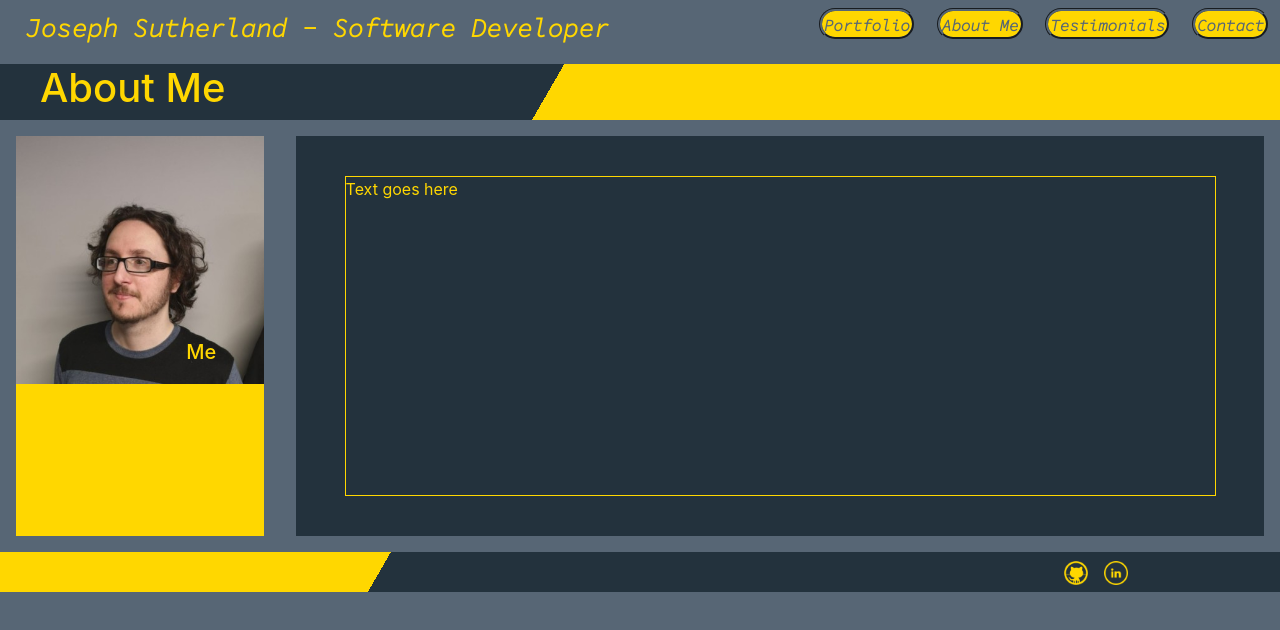
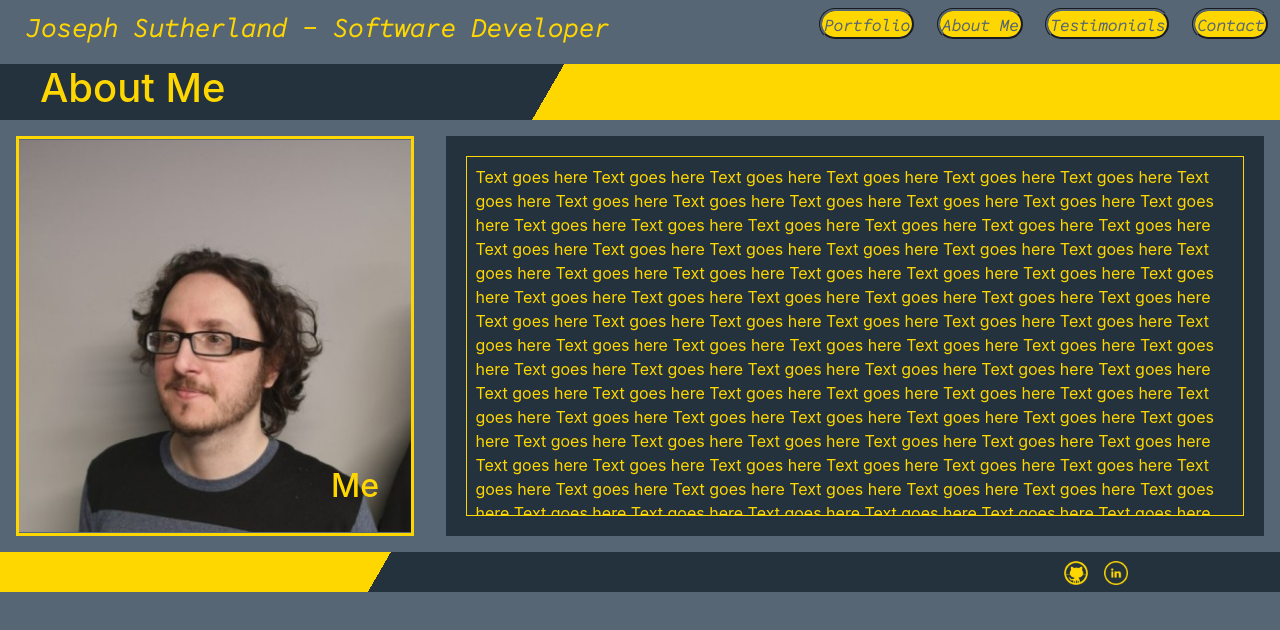
Before and after one commit to onitwin/portfoilio, a React (Create React App) app: page /about in a window 1280 px wide. Shown: the top 630 px of the page. Built offline with nearby package versions, Linux system fonts and the light colour scheme.

Commit message:
added about me page

```diff
--- a/src/me/MyBackground.js
+++ b/src/me/MyBackground.js
@@ -10,13 +10,84 @@ const MyBackground=()=>{
     <div className="image-wrapper">
     <img className="sidebar-image" src ="images/me.jpeg"/>
     <figcaption className="about-tag">
-    <h5>Me</h5>
+    <h5 className="about-me-descriptor">Me</h5>
     </figcaption>
     </div>
     </div>
     <main className="article-wrap">
     <article className="about-me-text">
+    Text goes here   Text goes here
+    Text goes here   Text goes here  Text goes here
+    Text goes here  Text goes here  Text goes here
     Text goes here
+    Text goes here  Text goes here
+     Text goes here  Text goes here
+     Text goes here  Text goes here
+     Text goes here  Text goes here
+     Text goes here   Text goes here
+     Text goes here   Text goes here  Text goes here
+     Text goes here  Text goes here  Text goes here
+     Text goes here
+     Text goes here  Text goes here
+      Text goes here  Text goes here
+      Text goes here  Text goes here
+      Text goes here  Text goes here
+      Text goes here   Text goes here
+      Text goes here   Text goes here  Text goes here
+      Text goes here  Text goes here  Text goes here
+      Text goes here
+      Text goes here  Text goes here
+       Text goes here  Text goes here
+       Text goes here  Text goes here
+       Text goes here  Text goes here
+       Text goes here   Text goes here
+       Text goes here   Text goes here  Text goes here
+       Text goes here  Text goes here  Text goes here
+       Text goes here
+       Text goes here  Text goes here
+        Text goes here  Text goes here
+        Text goes here  Text goes here
+        Text goes here  Text goes here
+        Text goes here   Text goes here
+        Text goes here   Text goes here  Text goes here
+        Text goes here  Text goes here  Text goes here
+        Text goes here
+        Text goes here  Text goes here
+         Text goes here  Text goes here
+         Text goes here  Text goes here
+         Text goes here  Text goes here
+         Text goes here   Text goes here
+         Text goes here   Text goes here  Text goes here
+         Text goes here  Text goes here  Text goes here
+         Text goes here
+         Text goes here  Text goes here
+          Text goes here  Text goes here
+          Text goes here  Text goes here
+          Text goes here  Text goes here
+          Text goes here  Text goes here
+           Text goes here  Text goes here
+           Text goes here  Text goes here
+           Text goes here  Text goes here
+           Text goes here   Text goes here
+           Text goes here   Text goes here  Text goes here
+           Text goes here  Text goes here  Text goes here
+           Text goes here
+           Text goes here  Text goes here
+            Text goes here  Text goes here
+            Text goes here  Text goes here
+            Text goes here  Text goes here
+            Text goes here  Text goes here
+             Text goes here  Text goes here
+             Text goes here  Text goes here
+             Text goes here  Text goes here
+             Text goes here   Text goes here
+             Text goes here   Text goes here  Text goes here
+             Text goes here  Text goes here  Text goes here
+             Text goes here
+             Text goes here  Text goes here
+              Text goes here  Text goes here
+              Text goes here  Text goes here
+              Text goes here  Text goes here
     </article>
     </main>
     </div>
--- a/src/me/myBackgroundStyle.scss
+++ b/src/me/myBackgroundStyle.scss
@@ -9,32 +9,32 @@ display: block;
   display: inline-flex;
   width:100%;
   .about-me-sidebar{
+    border:3px $detailColor solid;
     margin: 1em;
-    display: block;
-    width:20%;
-    height: 50vh;
-    background-color: $detailColor;
+    display: flex;
+    width:50vh;
+    height:50vh;
     .image-wrapper{
       position: relative;
+      display: flex;
+      justify-content: center;
+      align-items:center;
       .sidebar-image{
-      display: block;
-      margin-left: auto;
-      margin-right: auto;
-      background-color:$background;
-      width:100%;
-      margin-bottom: 0;
-      padding: 0;
+      width:49vh;
+      height:49vh;
       }
       .about-tag{
         display:flex;
         position:absolute;
         color: $detailColor;
-        font-size:1.5em;
         width:100%;
         justify-content: flex-end;
         align-items: center;
         padding-right: 2em;
         bottom: 5%;
+        .about-me-descriptor{
+          font-size: 2em;
+        }
       }
     }
 
@@ -46,12 +46,54 @@ display: block;
     display: flex;
     justify-content: center;
     align-items: center;
+    height:50vh;
     .about-me-text{
       border:1px solid gold;
-      width:90%;
-      height: 80%;
+      width:95%;
+      height: 90%;
+      padding:.5em;
+      overflow: scroll;
       color: $detailColor;
     }
   }
 }
 }
+
+
+@media screen and (max-width: 800px){
+  .about-me-container{
+  .background-page-wrapper{
+    display: block;
+    .about-me-sidebar{
+      display: block;
+      width:50%;
+      height: 50%;
+      margin-left: auto;
+      margin-right:auto;
+      margin-bottom: 2%;
+      .image-wrapper{
+        .sidebar-image{
+          width:100%;
+          height: 100%;
+        }
+        .about-tag{
+          .about-me-descriptor{
+          }
+        }
+      }
+
+    }
+    .article-wrap{
+      width:100%;
+      margin: unset;
+      .about-me-text{
+        text-align:center;
+      }
+    }
+  }
+  }
+
+
+
+
+}
--- a/src/newNavBar/HamburgerMenu.js
+++ b/src/newNavBar/HamburgerMenu.js
@@ -17,10 +17,10 @@ return(
   <Fragment>
   <img className="hamburger-icon" alt="menu icon" src="/Images/menu.png" onClick={menuInvert}/>
   <ul className={menuState}>
-  <li><Link to="/portfolio" className="link-class-list"><p>Portfolio</p></Link></li>
-  <li><Link to="/about" className="link-class-list"><p>About Me</p></Link></li>
-  <li><Link to="/testimonials" className="link-class-list"><p>Testimonials</p></Link></li>
-  <li><Link to="/contact" className="link-class-list"><p>Contact</p></Link></li>
+  <li onClick={menuInvert}><Link to="/portfolio" className="link-class-list"><p>Portfolio</p></Link></li>
+  <li onClick={menuInvert}><Link to="/about" className="link-class-list"><p>About Me</p></Link></li>
+  <li onClick={menuInvert}><Link to="/testimonials" className="link-class-list"><p>Testimonials</p></Link></li>
+  <li onClick={menuInvert}><Link to="/contact" className="link-class-list"><p>Contact</p></Link></li>
   </ul>
   </Fragment>
 )
```
